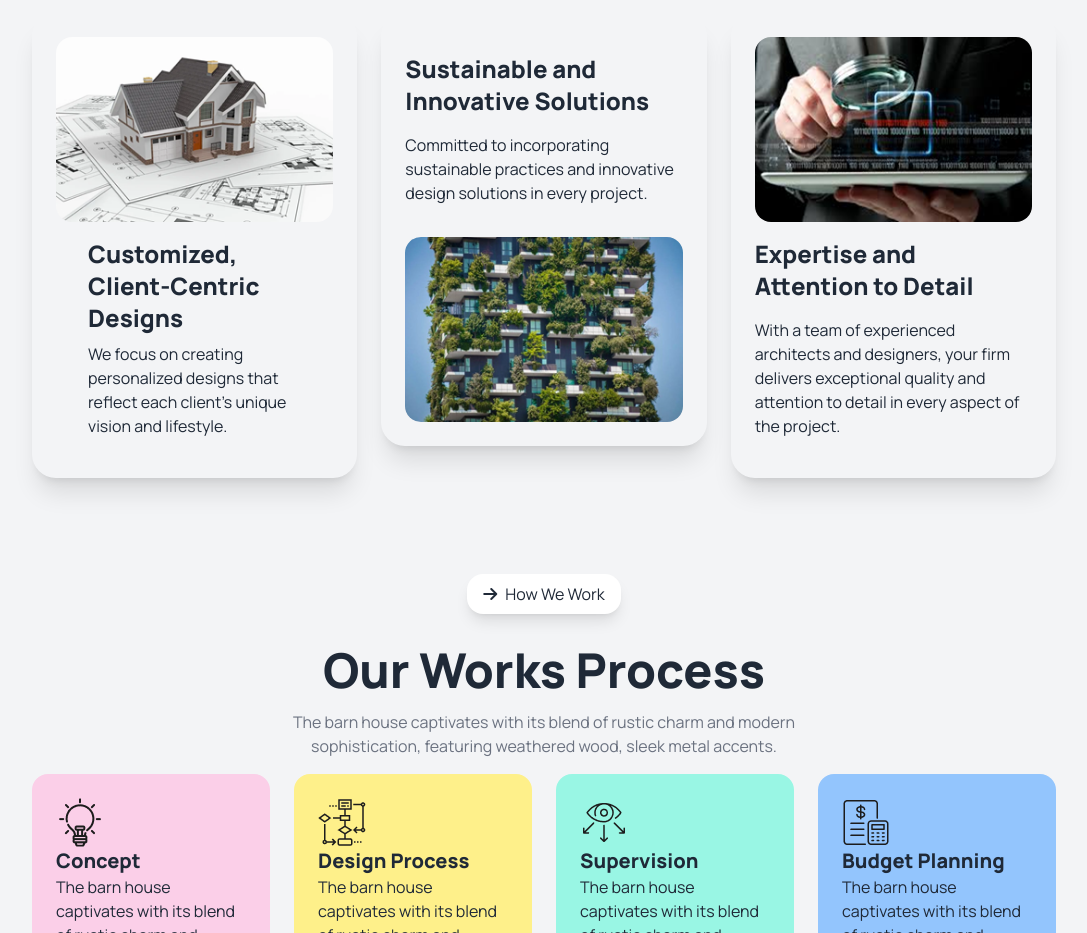
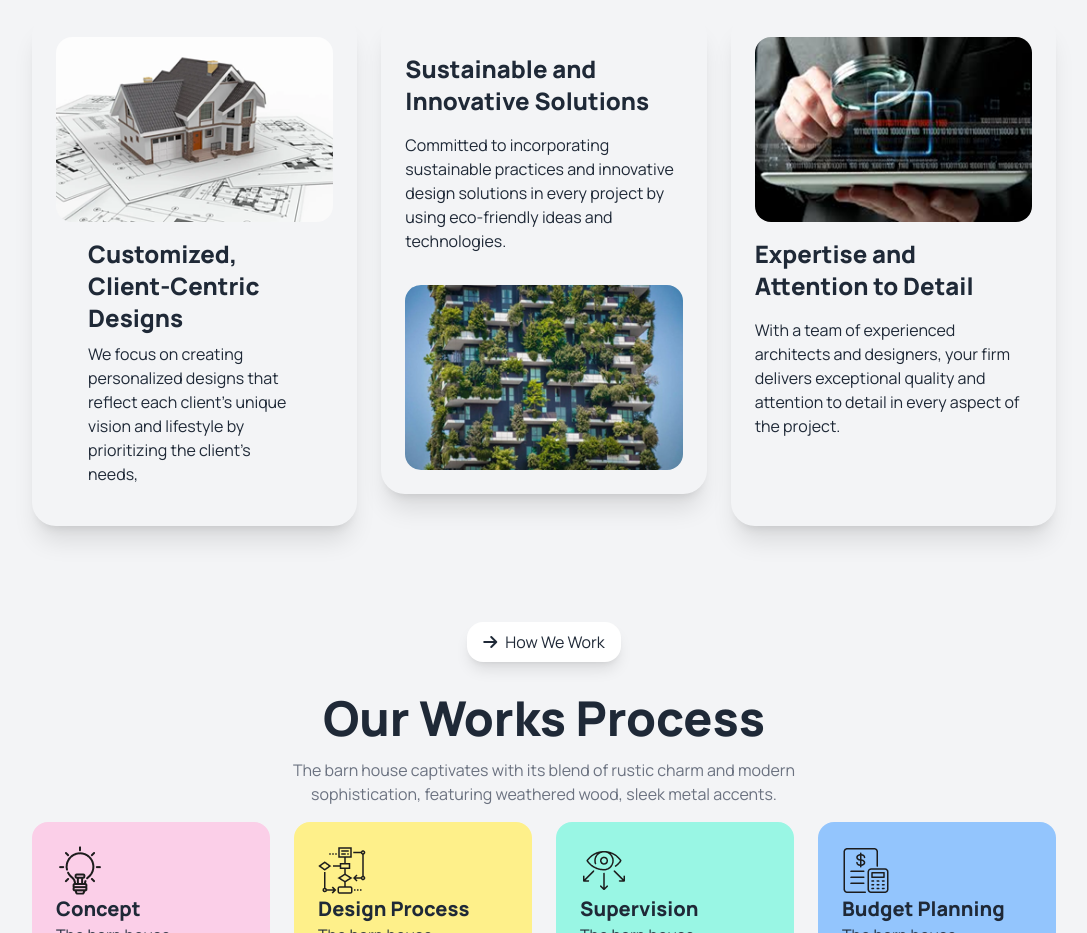
Before and after one commit to MD-HAMIDUL-ISLAM/Assignment03, a plain HTML site: page index.html in a window 1280 px wide. Shown: the part 2005-2938 px from the top of the page, without its empty margins (96-1183 px from the left). Drawn offline with nearby package versions, Linux system fonts and the light colour scheme.

Commit message:
corrected

```diff
--- a/index.html
+++ b/index.html
@@ -122,7 +122,7 @@
                 </div>
                 <!-- image -->
                 <div>
-                    <img class="lg:h-[96%] w-full h-60 md:h-80 md:rounded-3xl md:object-cover md:object-center"
+                    <img class="lg:h-[82%] w-full h-60 md:h-80 md:rounded-3xl md:object-cover md:object-center"
                         src="assets/Rectangle.png" alt="">
                 </div>
             </div>
@@ -181,14 +181,14 @@
                         </figure>
                         <div class="card-body py-4">
                           <h2 class="font-extrabold text-2xl">Customized, Client-Centric Designs</h2>
-                          <p> We focus on creating personalized designs that reflect each client's unique vision and lifestyle.</p>
+                          <p> We focus on creating personalized designs that reflect each client's unique vision and lifestyle by prioritizing the client's needs,</p>
                         </div>
                       </div>
                       <!-- Card-2 -->
                       <div class="md:w-1/3 text-center md:text-start rounded-3xl h-fit shadow-xl p-6">
                         <div class=" py-4">
                           <h2 class="font-extrabold text-2xl mb-4"> Sustainable and Innovative Solutions</h2>
-                          <p class="mb-4">Committed to incorporating sustainable practices and innovative design solutions in every project.</p>
+                          <p class="mb-4">Committed to incorporating sustainable practices and innovative design solutions in every project by using eco-friendly ideas and technologies. </p>
                         </div>
                         <figure>
                             <img class="w-full rounded-2xl"
```
